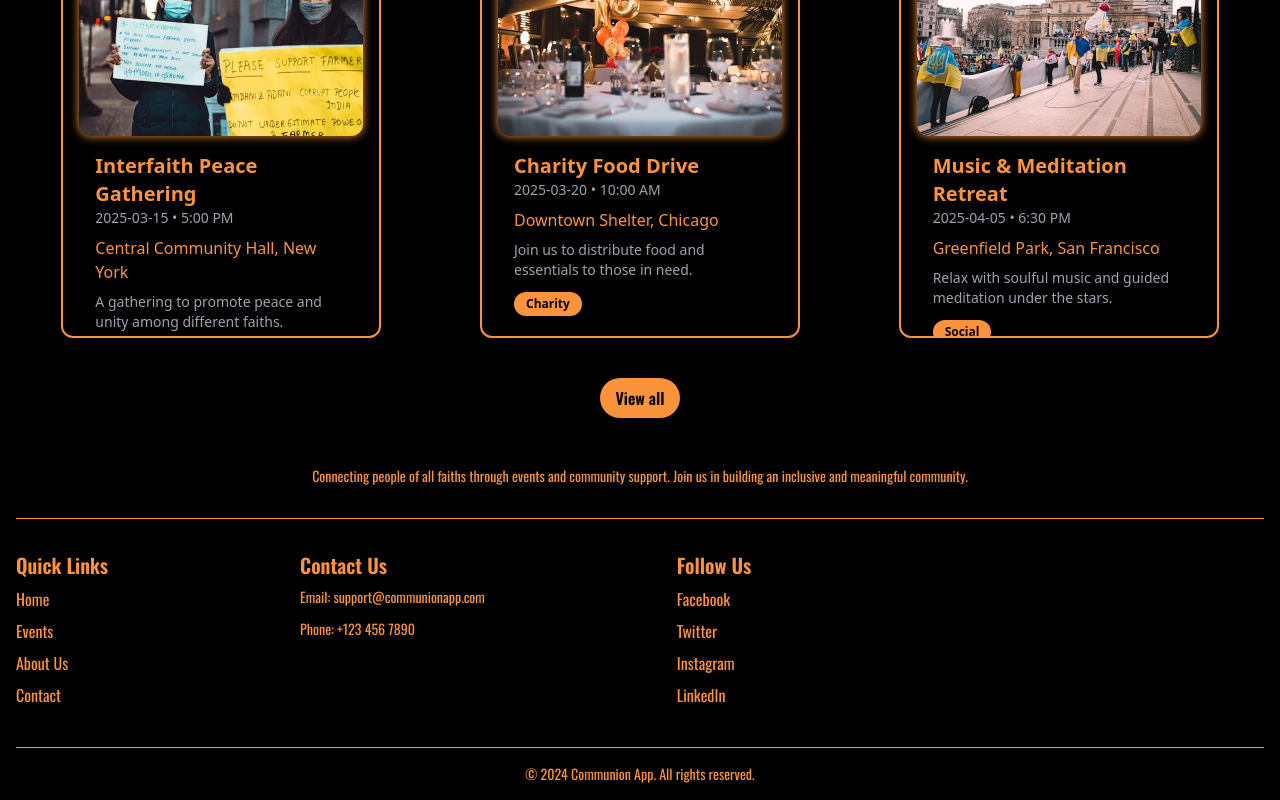
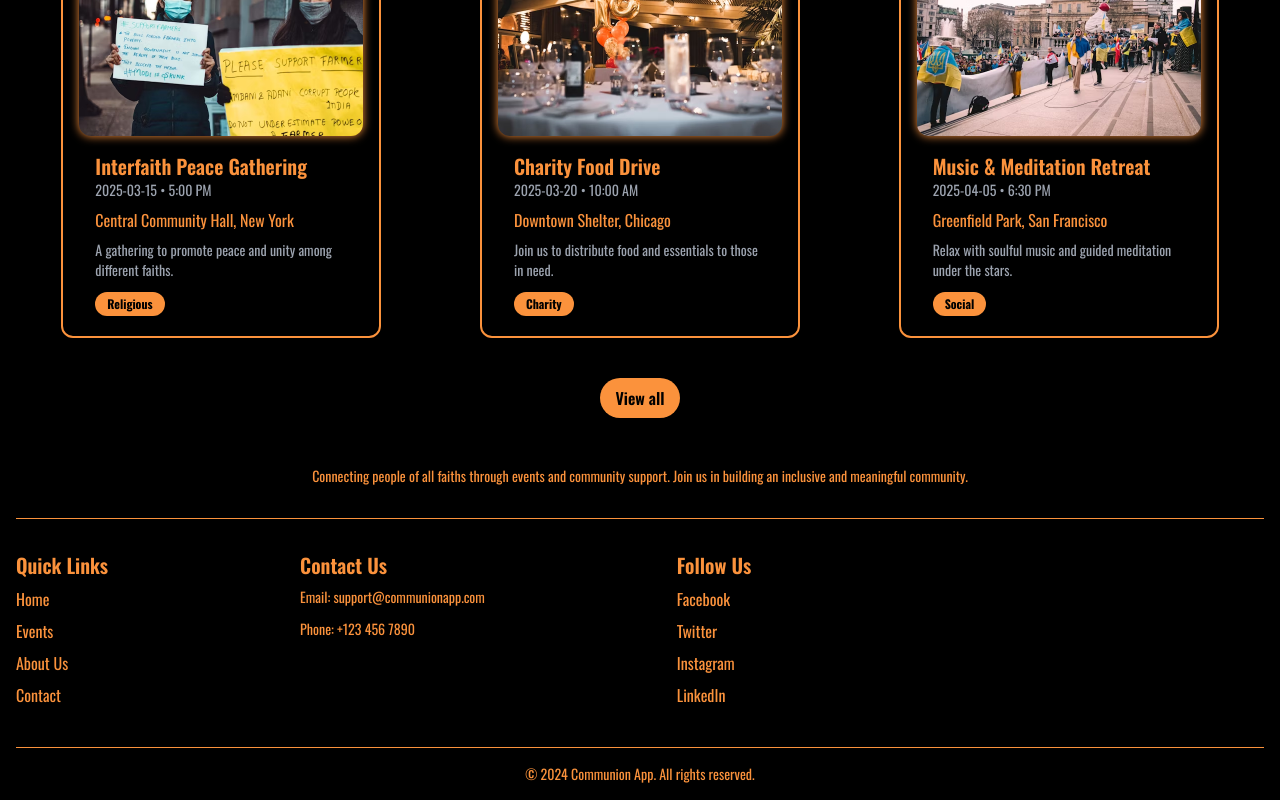
Before and after one commit to SuyashSharma1710/communion_react_router_multipage, a React (Vite) app: page /home in a window 1280 px wide. Shown: the part 859-1659 px from the top of the page. Built offline with nearby package versions, Linux system fonts and the light colour scheme; a web font is replaced by a local one.

Commit message:
change in details

```diff
--- a/src/components/Eventcard.jsx
+++ b/src/components/Eventcard.jsx
@@ -17,7 +17,7 @@ const Eventcard = ({
           <img src={image} alt={title} className="h-full w-full object-cover" />
         </div>
 
-        <div className="p-4">
+        <div className="p-4 font-oswald">
           <h2 className="text-xl font-semibold text-orange-400">{title}</h2>
           <p className="text-sm text-gray-400">
             {date} • {time}
```
